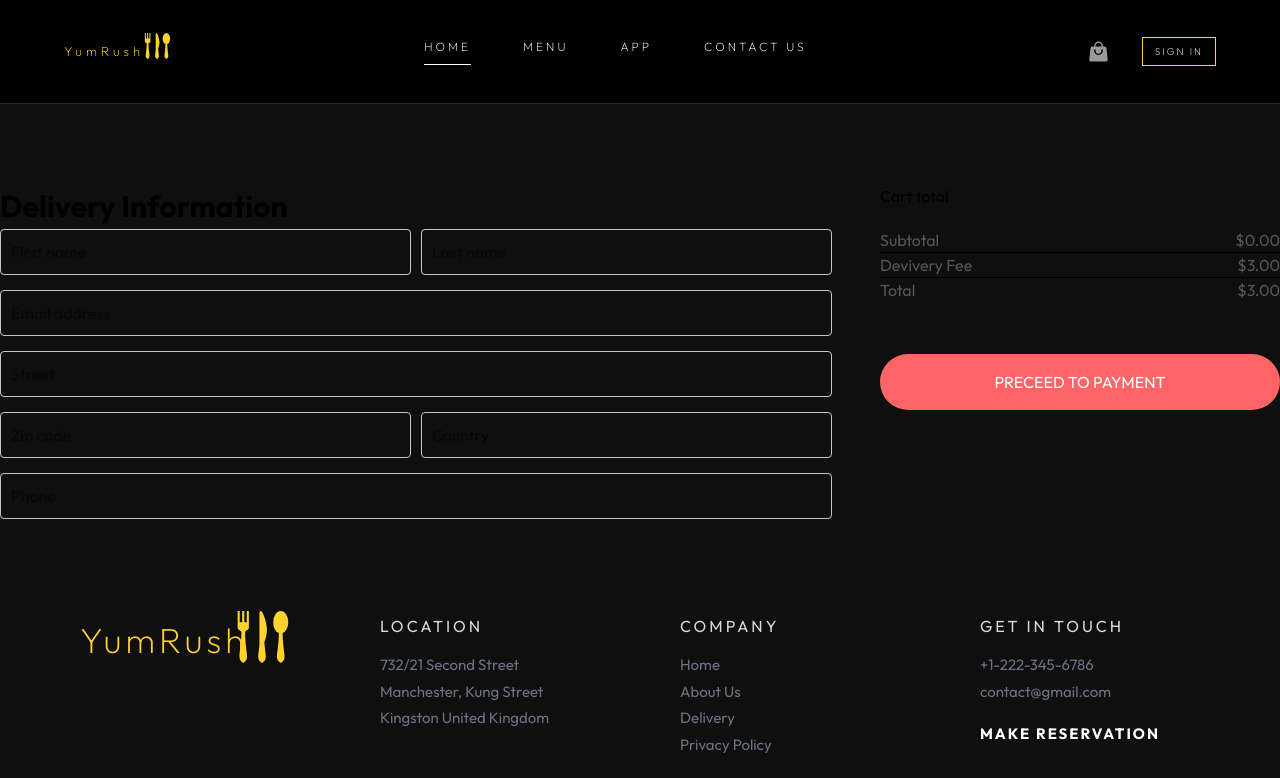
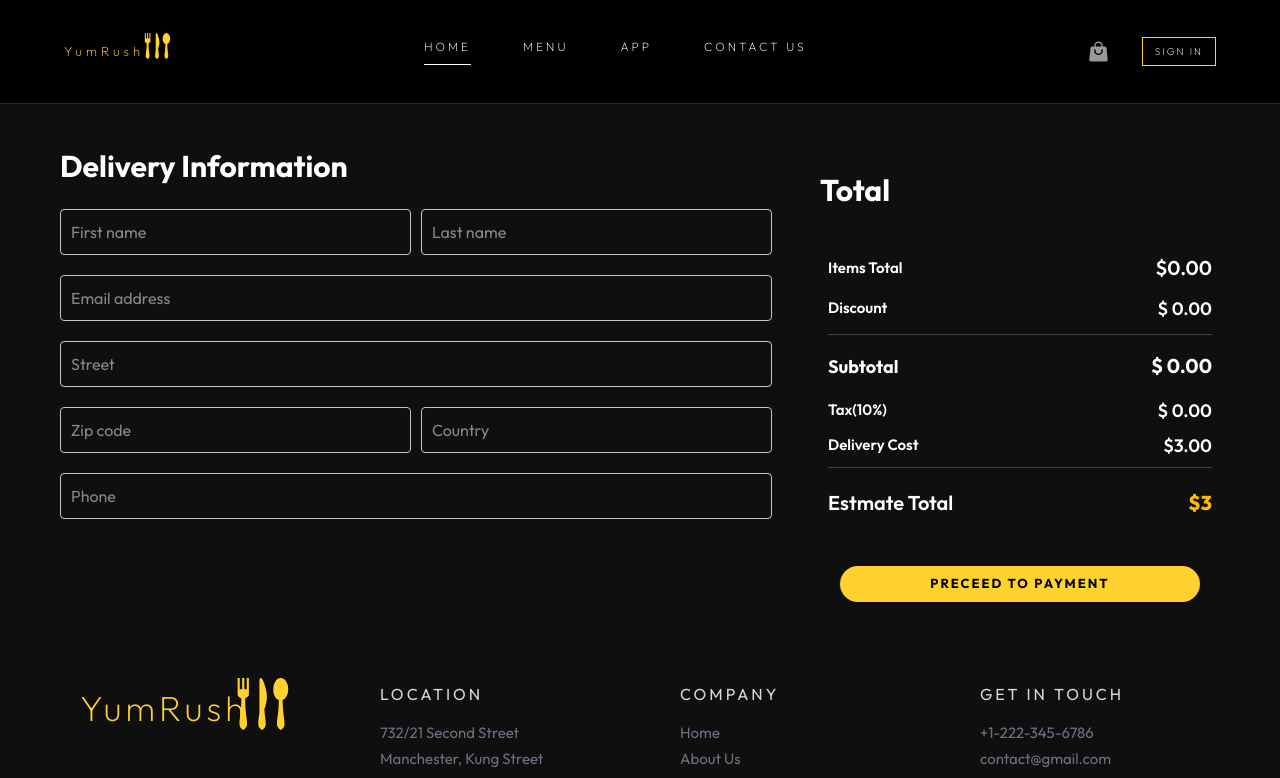
Before and after one commit to RithmaRandima/YumRush-Foods-MERN-App, a React (Vite) app in the folder frontend/: page /order in a window 1280 px wide. Shown: the top 778 px of the page. Built offline with nearby package versions, Linux system fonts and the light colour scheme; no server answers.

Commit message:
Completed place order page

```diff
--- a/frontend/src/pages/PlaceOrder/PlaceOrder.css
+++ b/frontend/src/pages/PlaceOrder/PlaceOrder.css
@@ -1,10 +1,14 @@
 .place-order .left input {
-  margin-bottom: 15px;
   width: 100%;
   padding: 10px;
   border: 1px solid #c5c5c5;
   border-radius: 4px;
-  outline-color: tomato;
+  outline-width: 1px;
+  margin-bottom: 20px;
+}
+
+.place-order .left input:focus {
+  outline: 1px solid #fcd34d;
 }
 
 .place-order .left .multy-fields {
--- a/frontend/src/pages/PlaceOrder/PlaceOrder.jsx
+++ b/frontend/src/pages/PlaceOrder/PlaceOrder.jsx
@@ -1,15 +1,24 @@
 import React, { useContext } from "react";
 import "./PlaceOrder.css";
 import { StoreContext } from "../../context/StoreContext";
+import CartTotalSection from "../../components/CartTotalSection.jsx/CartTotalSection";
 
 const PlaceOrder = () => {
-  const { getTotalCartAmount, getDeliveryFee } = useContext(StoreContext);
+  const { getTotalCartAmount, getDeliveryFee, getDiscount } =
+    useContext(StoreContext);
+
+  const totalCartAmount = getTotalCartAmount();
+  const discountPrice = getDiscount(getTotalCartAmount());
+  const subTotal = totalCartAmount - discountPrice;
+  const taxPrice = (totalCartAmount - discountPrice) * 0.1;
+  const deliveryPrice = getDeliveryFee(getTotalCartAmount());
+  const fullAmount = subTotal + taxPrice + deliveryPrice;
 
   return (
-    <div className="place-order mt-20 flex items-start justify-between gap-12">
+    <div className="place-order mt-10 flex flex-col sm:flex-row items-start justify-between gap-12 text-white sm:px-15">
       {/* left side*/}
       <div className="left flex-1">
-        <p className="text-[30px] font-bold">Delivery Information</p>
+        <p className="text-[30px] font-bold mb-5">Delivery Information</p>
         <div className="multy-fields">
           <input type="text" placeholder="First name" />
           <input type="text" placeholder="Last name" />
@@ -27,31 +36,64 @@ const PlaceOrder = () => {
       {/* right side */}
       <div className="flex-1 max-w-[400px]">
         {/* total section */}
-        <div className="flex-1 flex flex-col gap-5">
-          <h2>Cart total</h2>
-          <div>
-            <div className="total-details">
-              <p>Subtotal</p>
-              <p>${getTotalCartAmount().toFixed(2)}</p>
+        <div className="flex-1 flex flex-col gap-5 text-white mt-6">
+          <h1 className="text-[30px] font-bold mb-2">Total</h1>
+
+          <div className="px-2">
+            <div className="flex items-center justify-between my-3">
+              <p className="font-semibold capitalize text-[15px]">
+                Items Total
+              </p>
+              <p className="text-white font-semibold text-[20px]">
+                ${totalCartAmount.toFixed(2)}
+              </p>
             </div>
-            <hr />
-            <div className="total-details">
-              <p>Devivery Fee</p>
 
-              <p>${getDeliveryFee(getTotalCartAmount()).toFixed(2)}</p>
+            <div className="flex items-center justify-between my-3">
+              <p className="font-semibold capitalize text-[15px]">Discount</p>
+              <p className="text-white font-semibold text-[18px]">
+                $ {discountPrice.toFixed(2)}
+              </p>
             </div>
-            <hr />
-            <div className="total-details">
-              <p>Total</p>
-              <p>
-                $
-                {(
-                  getTotalCartAmount() + getDeliveryFee(getTotalCartAmount())
-                ).toFixed(2)}
+
+            <hr className="text-white/20 my-2" />
+
+            <div className="flex items-center justify-between my-4">
+              <p className="font-bold capitalize text-[18px]">Subtotal</p>
+              <p className="text-white font-bold text-[20px]">
+                $ {subTotal.toFixed(2)}
+              </p>
+            </div>
+
+            <div className="flex items-center justify-between my-2">
+              <p className="font-semibold capitalize text-[15px]">tax(10%)</p>
+              <p className="text-white font-semibold text-[18px]">
+                $ {taxPrice.toFixed(2)}
+              </p>
+            </div>
+
+            <div className="flex items-center justify-between my-2">
+              <p className="font-semibold capitalize text-[15px]">
+                delivery cost
+              </p>
+              <p className="text-white font-semibold text-[18px]">
+                ${deliveryPrice.toFixed(2)}
+              </p>
+            </div>
+
+            <hr className="text-white/20 my-1" />
+
+            {/* Estimate total section */}
+            <div className="flex items-center justify-between my-2 mt-5">
+              <p className="font-semibold capitalize text-[20px]">
+                Estmate Total
+              </p>
+              <p className="text-amber-400 font-extrabold text-[20px]">
+                ${Number(fullAmount.toFixed(2))}
               </p>
             </div>
           </div>
-          <button className="text-white bg-red-400 w-full rounded-full py-4 mt-8">
+          <button className="mt-5 mx-auto block bg-amber-300 text-[13px] text-black font-bold tracking-[2px] btn-primary border-0  p-2 w-[90%] rounded-full cursor-pointer duration-200 hover:-translate-y-1 active:bg-amber-400">
             PRECEED TO PAYMENT
           </button>
         </div>
```
